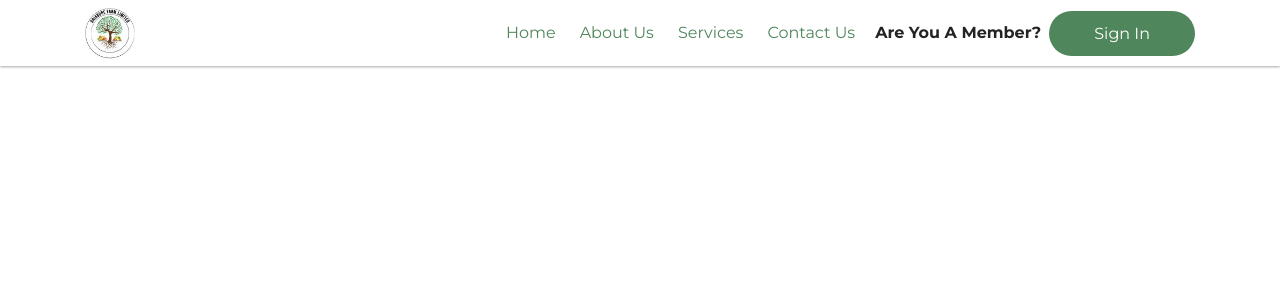
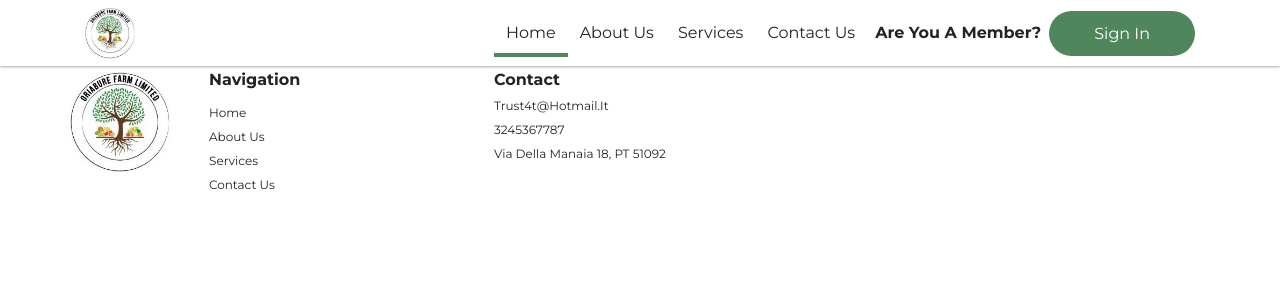
Before and after one commit to trust96/oriabure-farm-limited, a Next.js app: page / in a window 1280 px wide. Shown: the top 300 px of the page. Built offline with nearby package versions, Linux system fonts and the light colour scheme.

Commit message:
finished nav and footer

```diff
--- a/src/content/base/typography/index.jsx
+++ b/src/content/base/typography/index.jsx
@@ -2,9 +2,9 @@ import React from 'react';
 import Type from './style';
 
 
-export default function Typography({ children, variant, color, weight, className }) {
+export default function Typography({ children, variant, color, weight, className,as,margin}) {
     return (
-        <Type variant={variant} color={color} weight={weight} className={className}>
+        <Type variant={variant} color={color} weight={weight} className={className} as={as} margin={margin}>
             {children}
         </Type>
     );
--- a/src/content/base/typography/style.js
+++ b/src/content/base/typography/style.js
@@ -51,6 +51,16 @@ const Type = styled.span`
                 return 'var(--font-weight-bold)';
         }
     }};
+    margin:${({margin})=>{
+              switch (margin) {
+            case 'lg':
+                return '0 0 .25rem 0';
+            case 'md':
+                return '0 0 .75rem 0';
+            case 'sm':
+                return '0 0 1.25rem 0';
+        }
+    }}
 `;
 
 export default Type;
--- a/src/content/modules/navbar/index.jsx
+++ b/src/content/modules/navbar/index.jsx
@@ -12,14 +12,14 @@ export default function Navbar({ className }) {
       <Container className={className}>
         <S.Logo variant="small" />
         <Wrapper>
-          <S.Navlist navText={navText} navlink={navTextLink} />
+          <S.Navlist />
           <S.Typography weight="bold"> Are you a member?</S.Typography>
           <S.Button variant="primary">Sign in</S.Button>
         </Wrapper>
         <S.Menu />
       </Container>
       <M.Container className={`${isToggle? '':'active'}`}>
-        <M.Navlist mobile navText={navText} navlink={navTextLink} />{" "}
+        <M.Navlist mobile />
         <M.Button variant="primary">Sign in</M.Button>
       </M.Container>
     </>
--- a/src/content/modules/navlist/index.jsx
+++ b/src/content/modules/navlist/index.jsx
@@ -1,18 +1,66 @@
-import React from "react";
+import React, { useEffect, useRef, useState } from "react";
 import Link from "next/link";
-import {List,ListItem,ListLink} from './styles'
+import useRouter from "next/router";
+import { List, ListItem, ListLink, Indicator } from "./styles";
 
-
-export default function Navlist({ navText, color, mobile, className, navlink}) {
+export default function Navlist({ color, mobile, className, footer }) {
+  const [left, setLeft] = useState(0);
+  const [width, setWidth] = useState(0);
+  const handleLink = (e) => {
+    setWidth(e.target.offsetWidth);
+    setLeft(e.target.offsetLeft);
+  };
+  const home = useRef(null);
+  const about = useRef(null);
+  const service = useRef(null);
+  const contact = useRef(null);
+  const router = useRouter;
+  useEffect(() => {
+    if (router.pathname === "/") {
+      home.current.click();
+    } else if (router.pathname === "/about_us") {
+      about.current.click();
+    }else if (router.pathname === "/services") {
+      services.current.click();
+    }else if (router.pathname === "/contact_us") {
+      contact.current.click();
+    }
+  }, []);
   return (
     <List color={color} className={className}>
-      {navText.map((value, index) => (
-        <ListItem key={index} mobile={mobile}>
-          <Link href={value==='home'? '/' : navlink[index]}>
-            <ListLink mobile={mobile}>{value}</ListLink>
-          </Link>
-        </ListItem>
-      ))}
+      <ListItem>
+        <Link href="/">
+          <ListLink ref={home} onClick={handleLink}>
+            home
+          </ListLink>
+        </Link>
+      </ListItem>
+      <ListItem>
+        <Link href="/about_us">
+          <ListLink ref={about} onClick={handleLink}>
+            about us
+          </ListLink>
+        </Link>
+      </ListItem>
+      <ListItem>
+        <Link href="/services">
+          <ListLink ref={service} onClick={handleLink}>
+            services
+          </ListLink>
+        </Link>
+      </ListItem>
+      <ListItem>
+        <Link href="contact_us">
+          <ListLink ref={contact} onClick={handleLink}>
+            contact us
+          </ListLink>
+        </Link>
+      </ListItem>
+      {!mobile && !footer ? (
+        <Indicator style={{ width: width, left: left }} />
+      ) : (
+        ""
+      )}
     </List>
   );
 }
--- a/src/content/modules/navlist/styles.js
+++ b/src/content/modules/navlist/styles.js
@@ -16,7 +16,7 @@ color:${({color})=>{
         case 'primary':
             return 'var(--white)';
         default:
-            return 'var(--primary-300)'
+            return 'var(--black)'
     }
 }};
 `;
@@ -43,3 +43,12 @@ padding:${({mobile})=>mobile?'var(--space-500) var(--space-400)':'var(--space-20
     background-color: ${({mobile})=>mobile? 'rgba(0,0,0,0.1)':''};
 }
 `;
+
+export const Indicator = styled.span `
+
+background-color:var(--primary-300);
+display:block;
+height:4px;
+position:absolute;
+transition: all linear 150ms;
+`
--- /dev/null
+++ b/src/content/sections/footer/index.jsx
@@ -0,0 +1,47 @@
+import React from "react";
+import styled from "styled-components";
+import Typography from "../../base/typography";
+import Logo from "../../components/Logo";
+import Navlist from "../../modules/navlist";
+const navText = ["home", "about us", "services", "contact us"];
+const navTextLink = ["home", "about_us", "services", "contact_us"];
+const F = {};
+
+F.Nav = styled(Navlist)`
+  & li {
+    display: block;
+  }
+  & a {
+    padding: 0;
+    font-size: var(--font-size-800);
+  }
+`;
+F.Wrapper = styled.div`
+
+`;
+export default function Footer() {
+  return (
+    <>
+      <footer className="pt-5 container">
+          <div className="row">
+        <Logo className="mr-4 mb-4 mb-md-0" variant="medium" />
+        <F.Wrapper className="col-12 col-md-3 mb-4 mb-md-0">
+          <Typography as="h4" margin="md" weight="bold" variant="body2">
+            Navigation
+          </Typography>
+          <F.Nav footer />
+        </F.Wrapper>
+        <F.Wrapper className="col-12 col-md-3 mb-4 mb-md-0">
+          <Typography as="h4" margin="md" weight="bold" variant="body2">
+            Contact
+          </Typography>
+
+          <Typography as="p" variant="caption" >trust4t@hotmail.it</Typography>
+          <Typography as="p" variant="caption" >3245367787</Typography>
+          <Typography as="p" variant="caption" >via della manaia 18, PT 51092</Typography>
+        </F.Wrapper>
+        </div>
+      </footer>
+    </>
+  );
+}
--- /dev/null
+++ b/src/content/templates/layout/index.jsx
@@ -0,0 +1,14 @@
+import React from 'react'
+import Footer from '../../sections/footer'
+import Nav from '../../sections/nav/index'
+export default function Layout({children}) {
+    return (
+        <>
+            <Nav/>
+            <main>
+{children}
+            </main>
+            <Footer/>
+        </>
+    )
+}
--- a/src/pages/_app.js
+++ b/src/pages/_app.js
@@ -1,8 +1,14 @@
-
-import '../content/base/style/index.scss';
+import "../content/base/style/index.scss";
+import Layout from '../content/templates/layout/index'
 
 function MyApp({ Component, pageProps }) {
-  return <Component {...pageProps} />
+  return (
+    <>
+    <Layout>
+      <Component {...pageProps} />
+      </Layout>
+    </>
+  );
 }
 
-export default MyApp
+export default MyApp;
--- a/src/pages/index.js
+++ b/src/pages/index.js
@@ -6,7 +6,6 @@ import Nav from '../content/sections/nav';
 export default function index() {
     return (
         <>
-<Nav/>
-        </>
+this        </>
     );
 }
```
Also changed, not shown: src/pages/contact_us.js (added, +9 -0 lines), src/pages/services.js (added, +9 -0 lines), src/content/sections/footer/styles.js (added).
